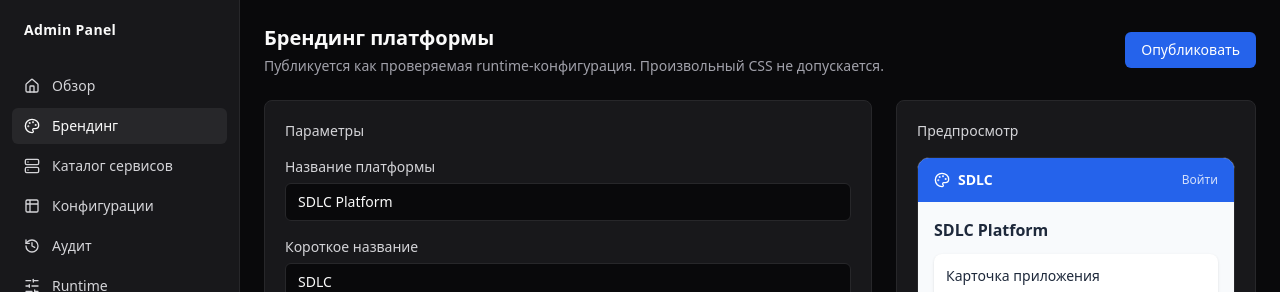
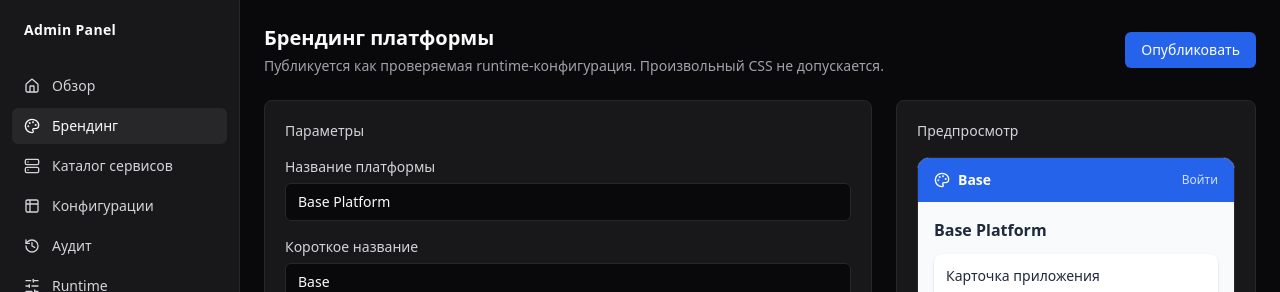
Before and after one commit to FerrPOINT/admin-panel, a React (Vite) app in the folder frontend/: page /branding in a window 1280 px wide. Shown: the top 292 px of the page. Built offline with nearby package versions, Linux system fonts and the light colour scheme; no server answers.

Commit message:
feat: rename platform branding from SDLC to Base

```diff
--- a/frontend/index.html
+++ b/frontend/index.html
@@ -3,7 +3,7 @@
   <head>
     <meta charset="UTF-8" />
     <meta name="viewport" content="width=device-width, initial-scale=1.0" />
-    <title>SDLC Admin Panel</title>
+    <title>Base Admin Panel</title>
   </head>
   <body>
     <div id="root"></div>
--- a/frontend/src/pages/branding/index.tsx
+++ b/frontend/src/pages/branding/index.tsx
@@ -5,8 +5,8 @@ import { api } from '@/shared/api/client'
 import { type BrandingDocument, useBrandingRevisions } from '@/shared/api/hooks'
 
 const DEFAULT_BRANDING: BrandingDocument = {
-  product_name: 'SDLC Platform',
-  product_short_name: 'SDLC',
+  product_name: 'Base Platform',
+  product_short_name: 'Base',
   logo_url: null,
   favicon_url: null,
   support_url: null,
```
